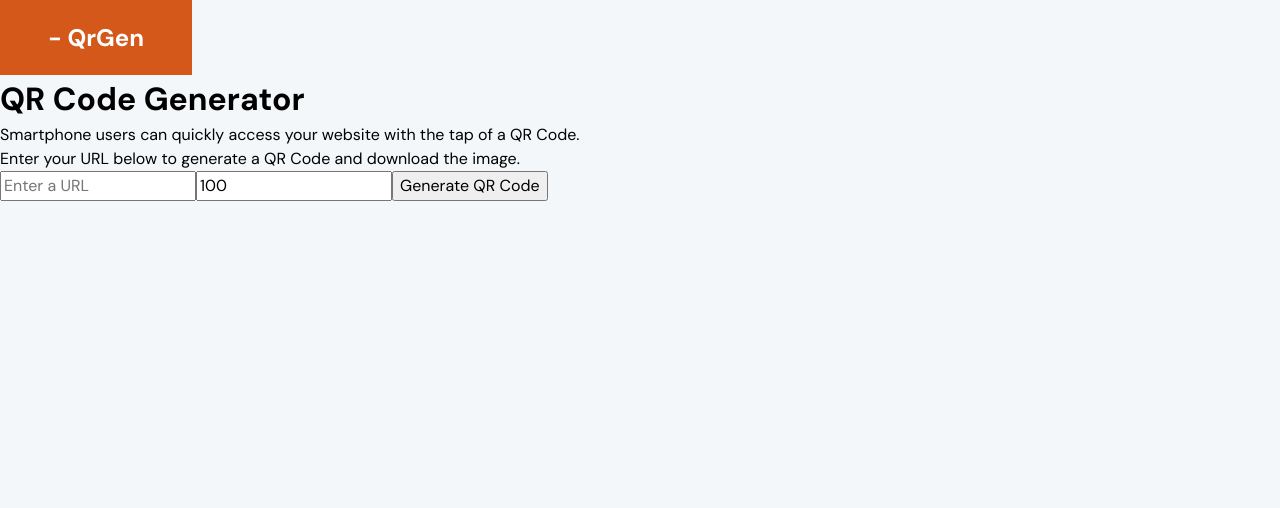
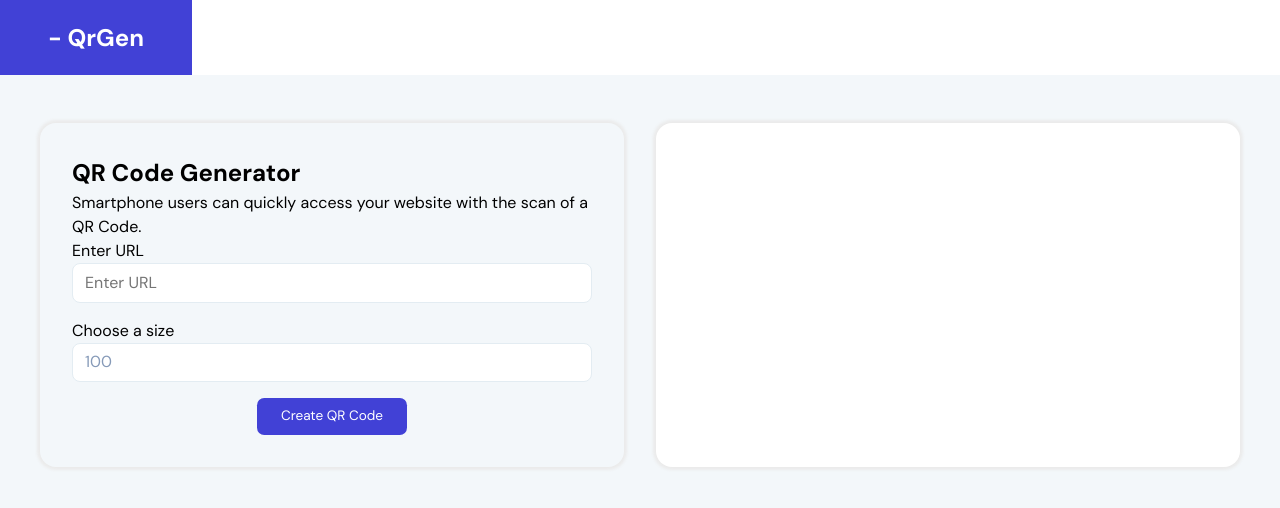
Before and after one commit to ceriustech/qrgen, a React (Create React App) app: page / in a window 1280 px wide. Shown: the top 508 px of the page. Built offline with nearby package versions, Linux system fonts and the light colour scheme.

Commit message:
feat: Added new components and styles to the UI

```diff
--- a/src/App.js
+++ b/src/App.js
@@ -1,4 +1,5 @@
 import Header from './components/Header';
+import Container from './global/components/Layout/styles';
 import QRGenerator from './components/QrCodeGenerator';
 import './App.css';
 
@@ -6,7 +7,9 @@ function App() {
 	return (
 		<div className="App">
 			<Header />
-			<QRGenerator />
+			<Container>
+				<QRGenerator />
+			</Container>
 		</div>
 	);
 }
--- a/src/components/Header/styles.js
+++ b/src/components/Header/styles.js
@@ -1,13 +1,17 @@
 import styled from 'styled-components';
+import { BACKGROUND_COLORS } from '../../global/styles/Colors';
+
+const { background4, background2 } = BACKGROUND_COLORS;
 
 export const Wrapper = styled.header`
+	background-color: ${background4};
 	font-size: 12px;
 	height: 75px;
 	min-width: 100%;
 `;
 
 export const LogoContainer = styled.div`
-	background-color: #d4581a;
+	background-color: ${background2};
 	color: #fff;
   display flex;
   justify-content: center;
--- a/src/components/QrCodeGenerator/QrCodeGenerator.js
+++ b/src/components/QrCodeGenerator/QrCodeGenerator.js
@@ -1,5 +1,13 @@
 import React, { useState, useRef } from 'react';
 import qrcode from 'davidshimjs-qrcodejs';
+import {
+	Container,
+	FormWrapper,
+	StyledForm,
+	QrCodeWrapper,
+	StyledInput,
+	StyledButton,
+} from './styles';
 
 function QRGenerator() {
 	const [url, setUrl] = useState('');
@@ -43,53 +51,51 @@ function QRGenerator() {
 
 	return (
 		<>
-			<main>
-				<div>
-					<div>
+			<Container>
+				<FormWrapper>
 					<h1>QR Code Generator</h1>
 					<p>
-							Smartphone users can quickly access your website with the tap of a
+						Smartphone users can quickly access your website with the scan of a
 						QR Code.
 					</p>
-						<p>
-							Enter your URL below to generate a QR Code and download the image.
-						</p>
 
-						<form id="generate-form" onSubmit={handleSubmit}>
-							<input
+					<StyledForm id="generate-form" onSubmit={handleSubmit}>
+						<label for="url">Enter URL</label>
+						<StyledInput
 							type="url"
-								placeholder="Enter a URL"
+							placeholder="Enter URL"
+							name="url"
 							required
 							value={url}
 							onChange={handleUrlChange}
 						/>
 
-							<input
+						<label for="size">Choose a size</label>
+						<StyledInput
 							type="number"
 							name="size"
 							value={size}
 							onChange={handleSizeChange}
 						/>
 
-							<button type="submit">Generate QR Code</button>
-						</form>
-					</div>
+						<StyledButton type="submit">Create QR Code</StyledButton>
+					</StyledForm>
+				</FormWrapper>
 				{qrCodeRef && (
-						<div>
+					<QrCodeWrapper>
 						<div id="qr" ref={qrCodeRef} />
 						{activeButton && (
-								<button
+							<StyledButton
 								type="button"
 								disabled={!activeButton}
 								onClick={() => downloadQRCode(qrCodeRef.current)}
 							>
 								Download QR Code
-								</button>
+							</StyledButton>
 						)}
-						</div>
+					</QrCodeWrapper>
 				)}
-				</div>
-			</main>
+			</Container>
 		</>
 	);
 }
--- /dev/null
+++ b/src/components/QrCodeGenerator/styles.js
@@ -0,0 +1,65 @@
+import styled from 'styled-components';
+import {
+	TEXT_COLORS,
+	BACKGROUND_COLORS,
+	BASE_COLORS,
+} from '../../global/styles/Colors';
+
+const { white } = TEXT_COLORS;
+const { background2, background4 } = BACKGROUND_COLORS;
+const { baseColor1 } = BASE_COLORS;
+
+export const Container = styled.div`
+	display: grid;
+	grid-template-columns: 1fr 1fr;
+	gap: 2rem;
+	margin-top: 3rem;
+`;
+
+export const FormWrapper = styled.section`
+	-webkit-box-shadow: 0px 0px 3px 3px rgba(235, 235, 235, 1);
+	-moz-box-shadow: 0px 0px 3px 3px rgba(235, 235, 235, 1);
+	box-shadow: 0px 0px 3px 3px rgba(235, 235, 235, 1);
+	border-radius: 1rem;
+	padding: 2rem;
+`;
+
+export const StyledForm = styled.form`
+	display: flex;
+	flex-direction: column;
+`;
+
+export const QrCodeWrapper = styled.section`
+	background-color: ${background4};
+	-webkit-box-shadow: 0px 0px 3px 3px rgba(235, 235, 235, 1);
+	-moz-box-shadow: 0px 0px 3px 3px rgba(235, 235, 235, 1);
+	box-shadow: 0px 0px 3px 3px rgba(235, 235, 235, 1);
+	border-radius: 1rem;
+	padding: 2rem;
+`;
+
+export const InputWrapper = styled.div``;
+
+export const StyledInput = styled.input`
+	border: 0.1rem solid #e3ecf2;
+	border-radius: 0.5rem;
+	color: ${baseColor1};
+	height: 1.15rem;
+	margin-bottom: 1rem;
+	padding: 0.6rem 0.75rem;
+`;
+
+export const StyledButton = styled.button`
+	border: none;
+	border-radius: 0.45rem;
+	background-color: ${background2};
+	color: ${white};
+	font-size: 0.85rem;
+	margin: 0 auto;
+	padding: 0.5rem 0.25rem;
+	width: 150px;
+
+	&:hover {
+		cursor: pointer;
+	}
+`;
--- a/src/global/components/Layout/styles.js
+++ b/src/global/components/Layout/styles.js
@@ -0,0 +1,8 @@
+import styled from 'styled-components';
+
+const Container = styled.main`
+	margin: 0 auto;
+	max-width: 1200px;
+`;
+
+export default Container;
--- a/src/global/styles/Colors.js
+++ b/src/global/styles/Colors.js
@@ -4,7 +4,13 @@ export const TEXT_COLORS = {
 };
 
 export const BACKGROUND_COLORS = {
-	backgrounD1: '#F3F7FA',
-	backgrounD2: '#D4581A',
-	backgrounD3: '#D4D4D4',
+	background1: '#F3F7FA',
+	background2: '#4141D6',
+	background3: '#D4D4D4',
+	background4: '#FFF',
+	background5: '##BB82D4',
 };
+
+export const BASE_COLORS = {
+	baseColor1: '#869AB8',
+};
```
Also changed, not shown: src/global/components/Layout/Layout.js (+7 -0 lines), src/components/Footer/Footer.js (added), src/components/Footer/index.js (added), src/components/Footer/styles.js (added). Lines whose indentation alone changed are shown as unchanged.
